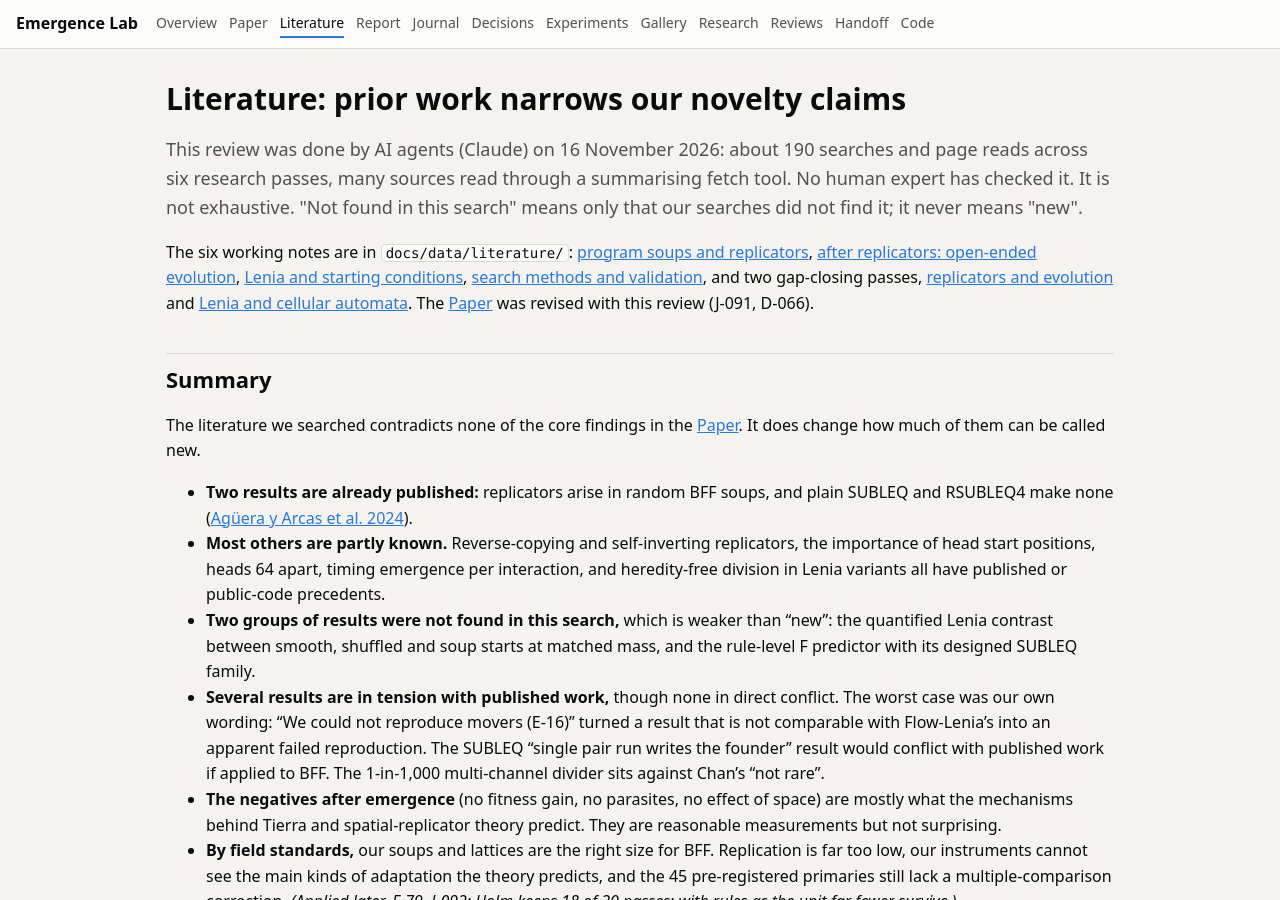
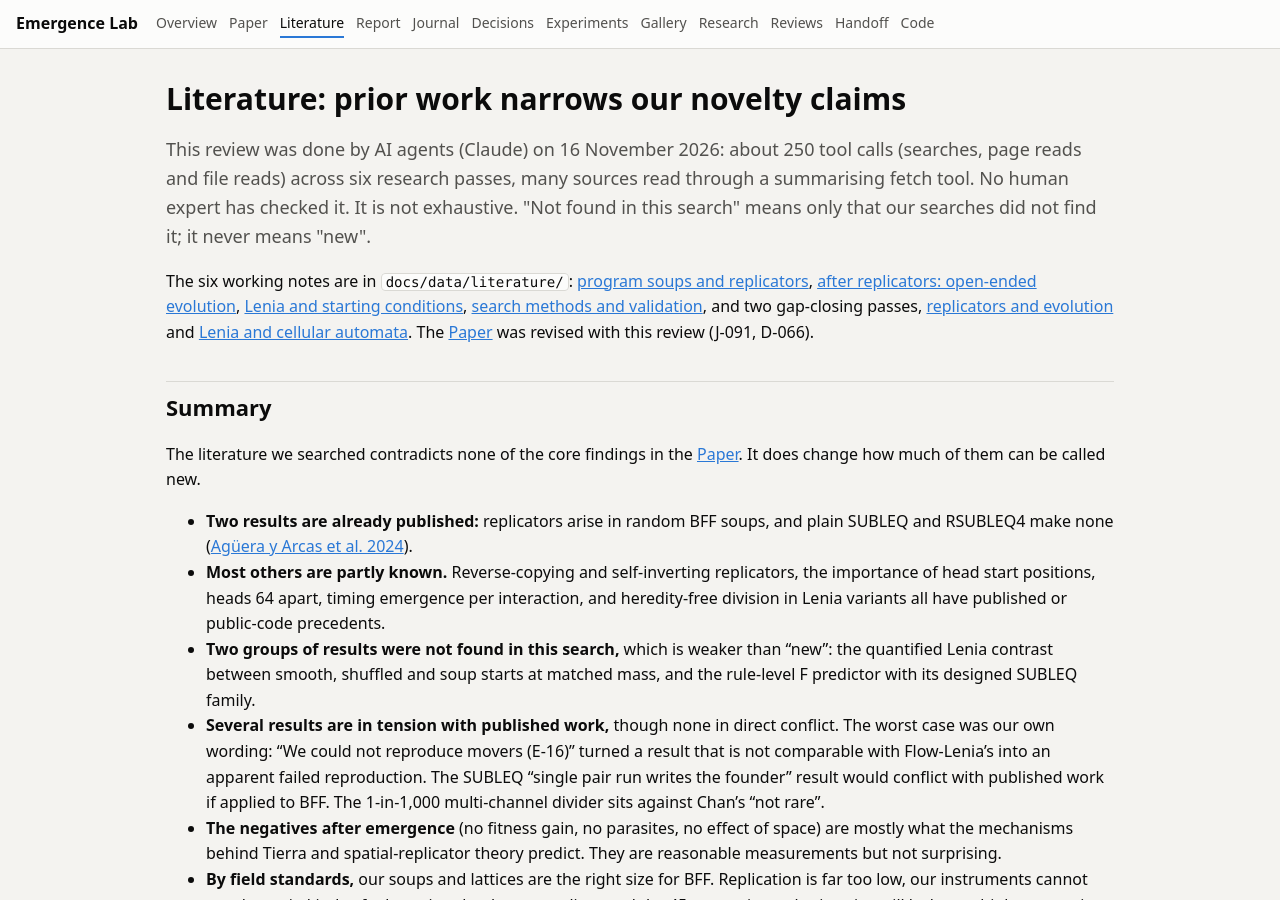
Before and after one commit to Yahyaal/emergence-lab, a Jekyll site: the page built from docs/literature.md, in a window 1280 px wide and 900 px high. Built offline with Jekyll 4.4.1, drawn with Linux system fonts in a browser that asks for light colours.

Commit message:
Literature page and J-091: effort figure corrected to the agents' logged tool calls (about 250)
Co-Authored-By: Claude Fable 5.2 <noreply@anthropic.com>

```diff
--- a/docs/literature.md
+++ b/docs/literature.md
@@ -5,7 +5,7 @@ description: How the project's claims compare with published work, claim by clai
 
 # Literature: prior work narrows our novelty claims
 
-<p class="lead">This review was done by AI agents (Claude) on 16 November 2026: about 190 searches and page reads across six research passes, many sources read through a summarising fetch tool. No human expert has checked it. It is not exhaustive. "Not found in this search" means only that our searches did not find it; it never means "new".</p>
+<p class="lead">This review was done by AI agents (Claude) on 16 November 2026: about 250 tool calls (searches, page reads and file reads) across six research passes, many sources read through a summarising fetch tool. No human expert has checked it. It is not exhaustive. "Not found in this search" means only that our searches did not find it; it never means "new".</p>
 
 The six working notes are in `docs/data/literature/`: [program soups and replicators]({{ '/data/literature/program_soups_and_replicators.md' | relative_url }}), [after replicators: open-ended evolution]({{ '/data/literature/after_replicators_open_ended_evolution.md' | relative_url }}), [Lenia and starting conditions]({{ '/data/literature/lenia_and_starting_conditions.md' | relative_url }}), [search methods and validation]({{ '/data/literature/search_methods_and_validation.md' | relative_url }}), and two gap-closing passes, [replicators and evolution]({{ '/data/literature/gaps_replicators_and_evolution.md' | relative_url }}) and [Lenia and cellular automata]({{ '/data/literature/gaps_lenia_and_cellular_automata.md' | relative_url }}). The [Paper]({{ '/paper.html' | relative_url }}) was revised with this review (J-091, D-066).
 
```
Also changed, not shown: docs/journal.md (+1 -1 lines).
